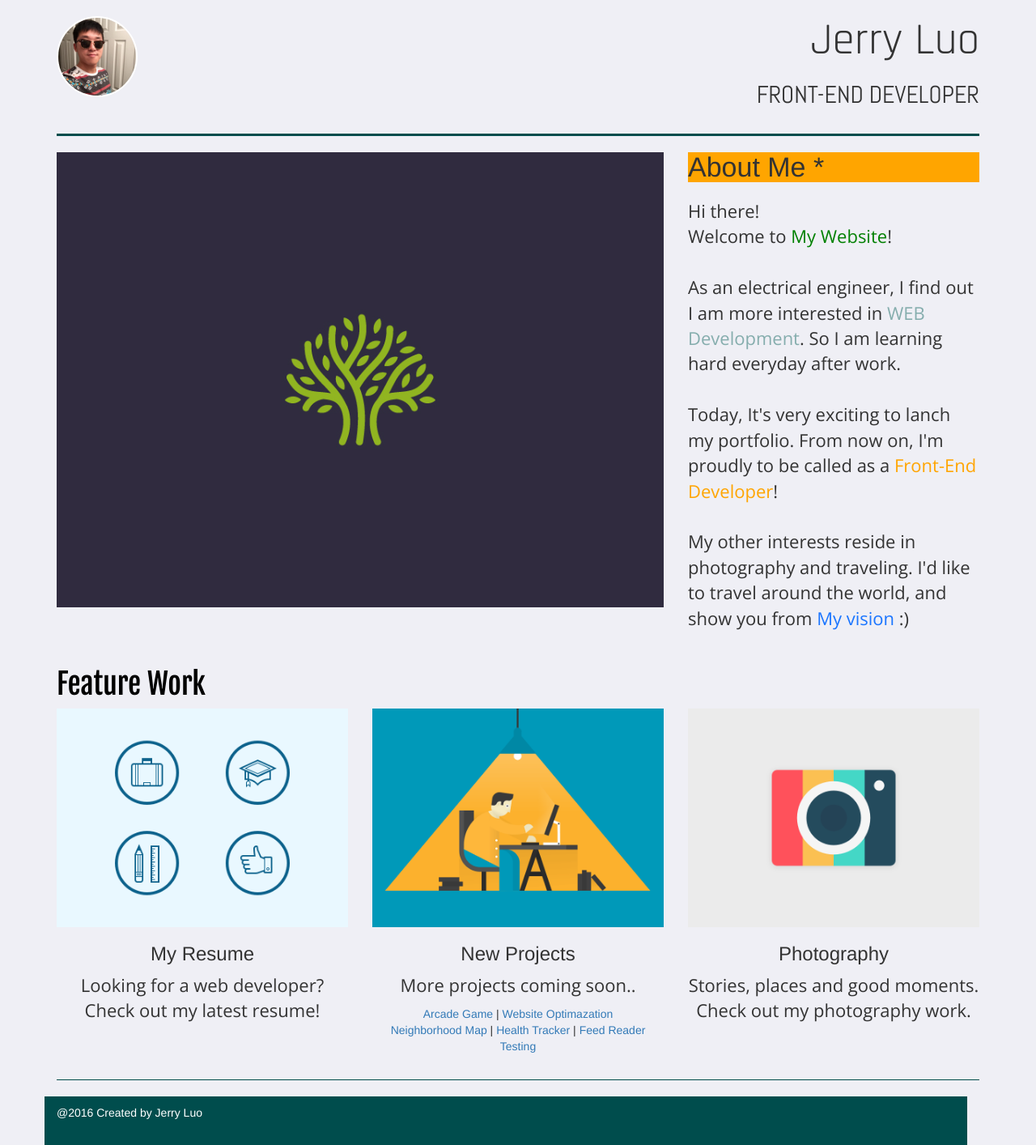
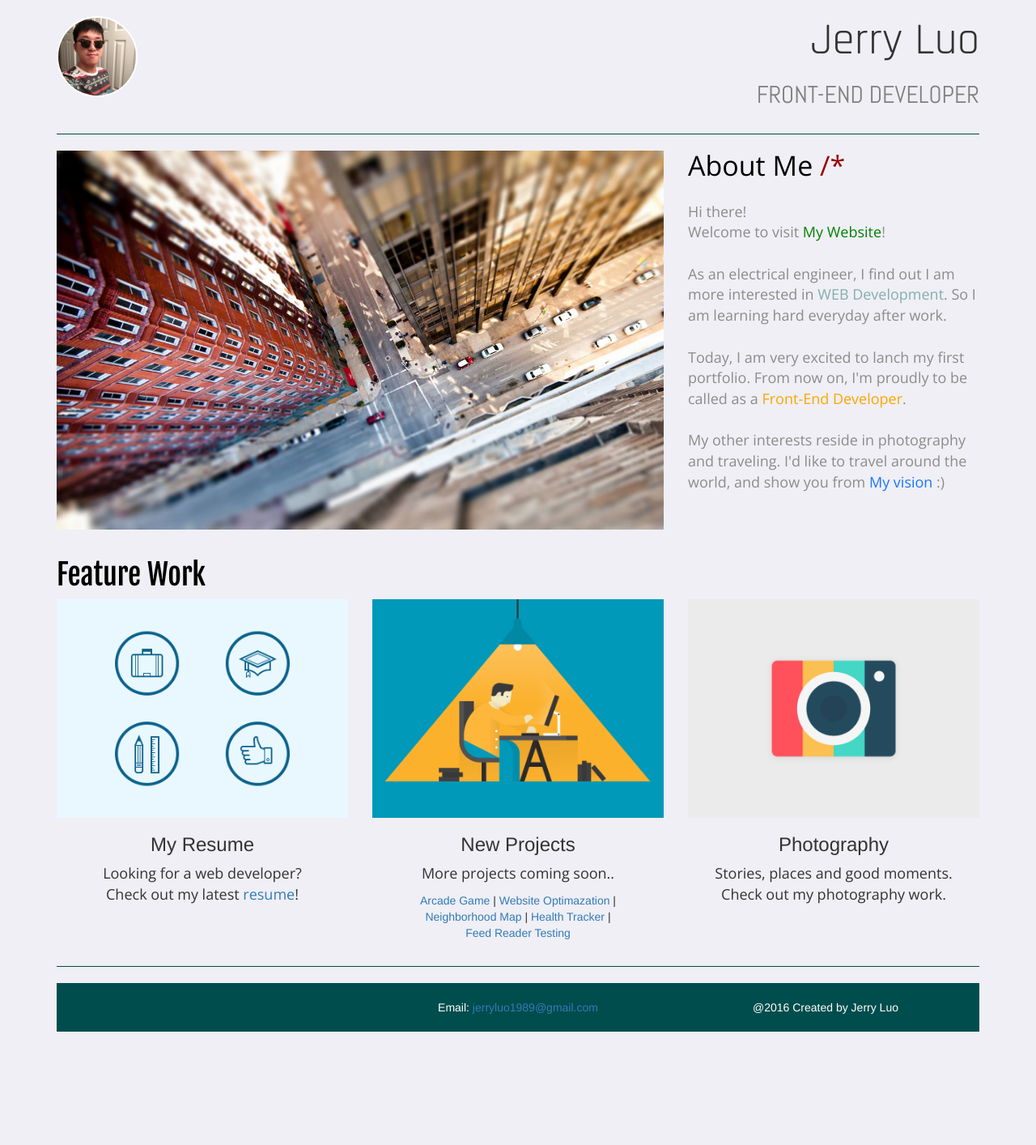
Before and after one commit to hi1uo/Profolio_v1, a plain HTML site: page index.html in a window 1280 px wide. Shown: the whole page at 81% size. After the commit the page ends 1274 px from the top, so only its background shows below. Drawn offline with nearby package versions, Linux system fonts and the light colour scheme.

Commit message:
modify layout, change cover img, add resume link, add onclick warning, re-design footer

```diff
--- a/gulpfile.js
+++ b/gulpfile.js
@@ -45,9 +45,9 @@ gulp.task('imgresize', function(){
 });
 
 gulp.task('responsive', function(){
-  gulp.src('imgsrc/*.*')
+  gulp.src('img/*.*')
     .pipe(responsive({
-      'tree_icon.*':[
+      'building.*':[
         {
           width:320,
           suffix: '-sm'
--- a/index.html
+++ b/index.html
@@ -13,7 +13,8 @@
 
 <body>
 	<div class="container">
-		<div class="row header">
+
+		<header class="row">
 				<div class="col-md-4">
 					<div class="logo">
 						<img class="logopic" src="img/Self.jpg" alt="logo">
@@ -26,35 +27,42 @@
 						<h2>FRONT-END DEVELOPER</h2>
 					</div>
 				</div>
-		</div>
-		<hr class="line1">
-		<div class="row">
-			<div class="col-md-8">
-				<picture>
-					<source srcset="img/tree_icon-lg.jpg" media="(min-width: 641px)"/>
-					<source srcset="img/tree_icon-md.jpg" media="(min-width: 321px)"/>
-					<img src="img/tree_icon-sm.jpg" alt="tree_icon"/>
+		</header>
+
+		<hr class="line">
+
+		<section class="row">
+			<div class="col-md-8 cover">
+				<picture >
+					<source srcset="img/building-lg.jpg" media="(min-width: 641px)"/>
+					<source srcset="img/building-md.jpg" media="(min-width: 321px)"/>
+					<img src="img/building-sm.jpg" alt="tree_icon"/>
 				</picture>
 			</div>
 
 			<div class="col-md-4">
-				<h3 class="aboutme">About Me *</h3>
-				<br>
-				<p class="content">Hi there!<br>
-				Welcome to <span style='color:green'>
+				<h3 class="aboutme">About Me <span style='color:#990000'>/*</span></h3>
+				<p class="content hithere">
+					<br>Hi there!<br>
+				Welcome to visit<span style='color:green'>
 					 My Website</span>!<br>
 				<br>As an electrical engineer, I find out I am more interested in
 				<span style='color:#85adad'>WEB Development</span>. So I am learning hard everyday after work.<br>
-				<br>Today, It's very exciting to lanch my portfolio.
+				<br>Today, I am very excited to lanch my first portfolio.
 				From now on, I'm proudly to be called as a <span style='color:orange'>
-					Front-End Developer</span>!<br>
+					Front-End Developer</span>.<br>
 				<br>My other interests reside in photography and traveling. I'd like to travel
 				around the world, and show you from <span style='color:#1a75ff'>My vision</span> :)
+				<br>
 			</p>
 			</div>
-		</div>
+		</section>
+
+		<section>
 		<h2 class="featuretitle">Feature Work</h2>
-		<div class="row feature">
+	</section>
+
+		<section class="row">
 			<div class="col-md-4">
 				<picture>
 					<source srcset="img/edu-illustrations-lg.png" media="(min-width: 641px)"/>
@@ -64,7 +72,8 @@
 				<div class="center">
 					<h3>My Resume</h3>
 					<p class="content">Looking for a web developer?
-						<br>Check out my latest resume!
+						<br>Check out my latest <a href="https://www.visualcv.com/guojing-luo?access=2S9JxZm107L">
+							resume</a>!
 					</p>
 				</div>
 			</div>
@@ -77,11 +86,11 @@
 					<h3>New Projects</h3>
 						<p class="content">More projects coming soon..</p>
 						<p>
-							<a href="www.github.com">Arcade Game</a> |
-							<a href="www.github.com">Website Optimazation</a>
-							<br><a href="www.github.com">Neighborhood Map</a> |
-							<a href="www.github.com">Health Tracker</a> |
-							<a href="www.github.com">Feed Reader Testing</a>
+							<a onclick="alert('Coming soon')">Arcade Game</a> |
+							<a onclick="alert('Coming soon')">Website Optimazation</a> |
+							<br><a onclick="alert('Coming soon')">Neighborhood Map</a> |
+							<a onclick="alert('Coming soon')">Health Tracker</a> |
+							<br><a onclick="alert('Coming soon')">Feed Reader Testing</a>
 						</p>
 				</div>
 			</div>
@@ -97,20 +106,29 @@
 					<p class="content">Stories, places and good moments.<br> Check out my photography work.</p>
 				</div>
 			</div>
-		</div>
+		</section>
 
-			<hr class="line2">
+		<hr class="line">
 
-		<footer class="row author col-md-12">
+		<div class="author position">
+			<div class="col-md-4">
 				<footer>
 					<a href="https://www.facebook.com/jerry.luo.148" class="fontawesome-facebook"></a>
 					<a href="https://twitter.com/JerryLuo1989" class="fontawesome-twitter"></a>
 					<a href="https://www.linkedin.com/in/jerryluo1989" class="fontawesome-linkedin"></a>
-						<a href="https://github.com/jerryluo1989" class="fontawesome-github"></a>
-						<a href="https://www.instagram.com/jerryluo1989/" class="fontawesome-camera"></a>
+					<a href="https://github.com/jerryluo1989" class="fontawesome-github-alt"></a>
+					<a href="https://www.instagram.com/hiluo1989" class="fontawesome-camera"></a>
 				</footer>
-				<p class="white">@2016 Created by Jerry Luo</p>
-		</footer>
+			</div>
+			<div class="col-md-4">
+				<p class="white center">
+					Email: <a href="mailto:jerryluo1989@gmail.com">jerryluo1989@gmail.com</a>
+				</p>
+			</div>
+			<div class="col-md-4">
+				<p class="white center">@2016 Created by Jerry Luo</p>
+			</div>
+		</div>
 	</div>
 </body>
 </html>
--- a/style/main.css
+++ b/style/main.css
@@ -19,16 +19,13 @@ body {
 
 h1 {
   font-size: 55px;
-  font-family: 'Rajdhani', sans-serif;
+  font-family: "Rajdhani", sans-serif;
 }
 h2 {
-  font-family: 'Abel', sans-serif;
+  font-family: "Abel", sans-serif;
+  color: grey;
 }
 
-.line1 {
-  background-color: #004d4d;
-  height: 3px;
-}
 .nametitle {
   text-align: right;
 }
@@ -44,6 +41,12 @@ h2 {
 }
 
 @media screen and (max-width:990px) {
+  h1 {
+    font-size: 45px;
+  }
+  h2 {
+    font-size: 28px;
+  }
   .logo{
     display:block;
     margin:0 auto;
@@ -51,6 +54,59 @@ h2 {
   .nametitle {
     text-align: center;
   }
+  .cover {
+    margin-bottom: 20px;
+  }
+  .position {
+    text-align: center;
+  }
+}
+
+.line {
+  background-color: #004d4d;
+  height: 1px;
+}
+
+img {
+  max-width: 100%;
+}
+
+.aboutme {
+  font-size: 34px;
+  margin: auto;
+  font-family: "Open Sans", sans-serif;
+  color: black;
+}
+
+.content {
+  font-family: "Open Sans", sans-serif;
+  font-size: 18px;
+}
+
+.hithere {
+  color: #8c8c8c;
+}
+
+@media screen and (max-width: 1199px) {
+  .aboutme{
+    font-size: 28px;
+  }
+  .content {
+    font-size: 14px;
+  }
+}
+
+.featuretitle {
+  font-size: 36px;
+  margin-top: 1em;
+  font-family: "Fjalla One", sans-serif;
+  color: black;
+}
+
+.author {
+  padding-top: 10px;
+  background-color: #004d4d;
+  min-height: 60px;
 }
 
 /* fontawesome */
@@ -61,47 +117,8 @@ h2 {
   margin-right:1em;
 }
 
-img {
-  max-width: 100%;
-}
-
-
-.aboutme {
-  font-size: 34px;
-  background-color: orange;
-  margin: auto;
-}
-
-.content {
-  font-family: 'Open Sans', sans-serif;
-  font-size: 22px;
-}
-
-@media screen and (max-width: 1199px) {
-  .aboutme{
-    font-size: 28px;
-  }
-  .content {
-    font-size: 16px;
-  }
-
-}
-
-.featuretitle {
-  font-size: 36px;
-  margin-top: 1em;
-  font-family: 'Fjalla One', sans-serif;
-  color: black;
-}
-
-.line2 {
-  background-color: #004d4d;
-  height: 1px;
-}
-.author {
-  padding-top: 10px;
-  background-color: #004d4d;
-  min-height: 60px;
+.position {
+  padding-top: 20px;
 }
 
 .center {
```
Also changed, not shown: img/building-lg.jpg (added), img/building-md.jpg (added), img/building-sm.jpg (added), img/building.jpg (added), img/tree_icon-lg.jpg (deleted), img/tree_icon-md.jpg (deleted), img/tree_icon-sm.jpg (deleted). Lines whose indentation alone changed are shown as unchanged.
